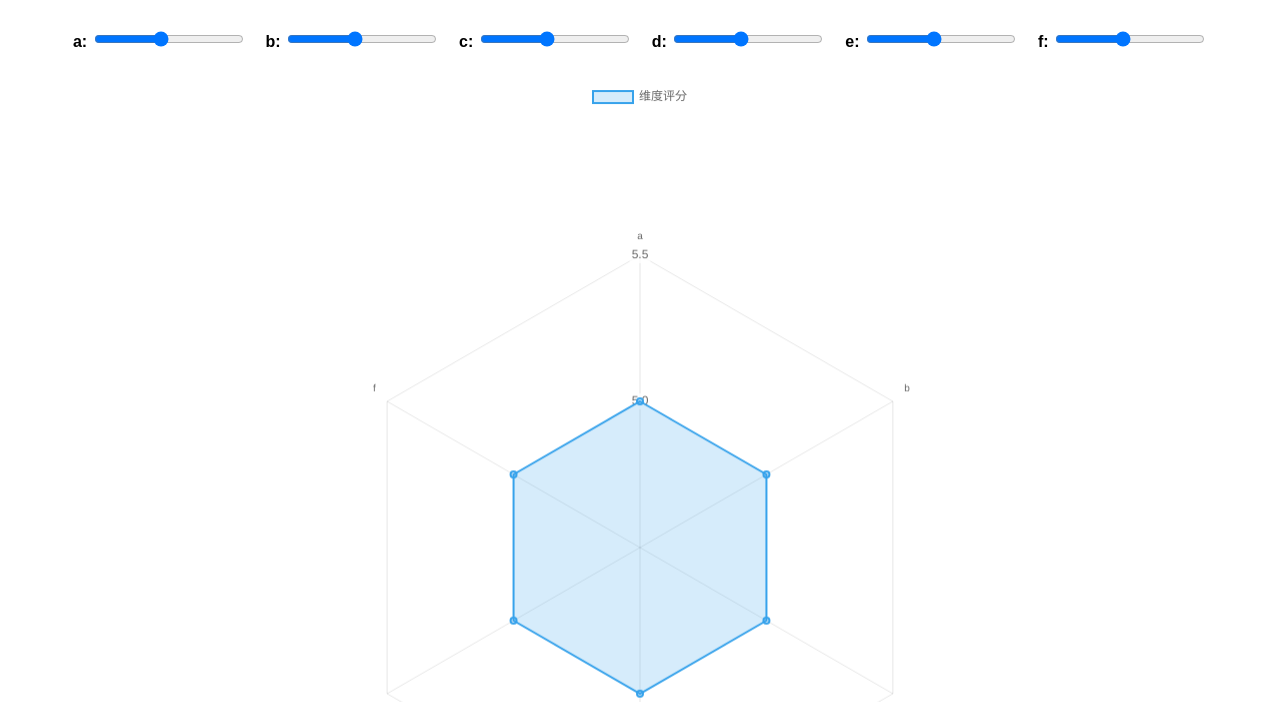
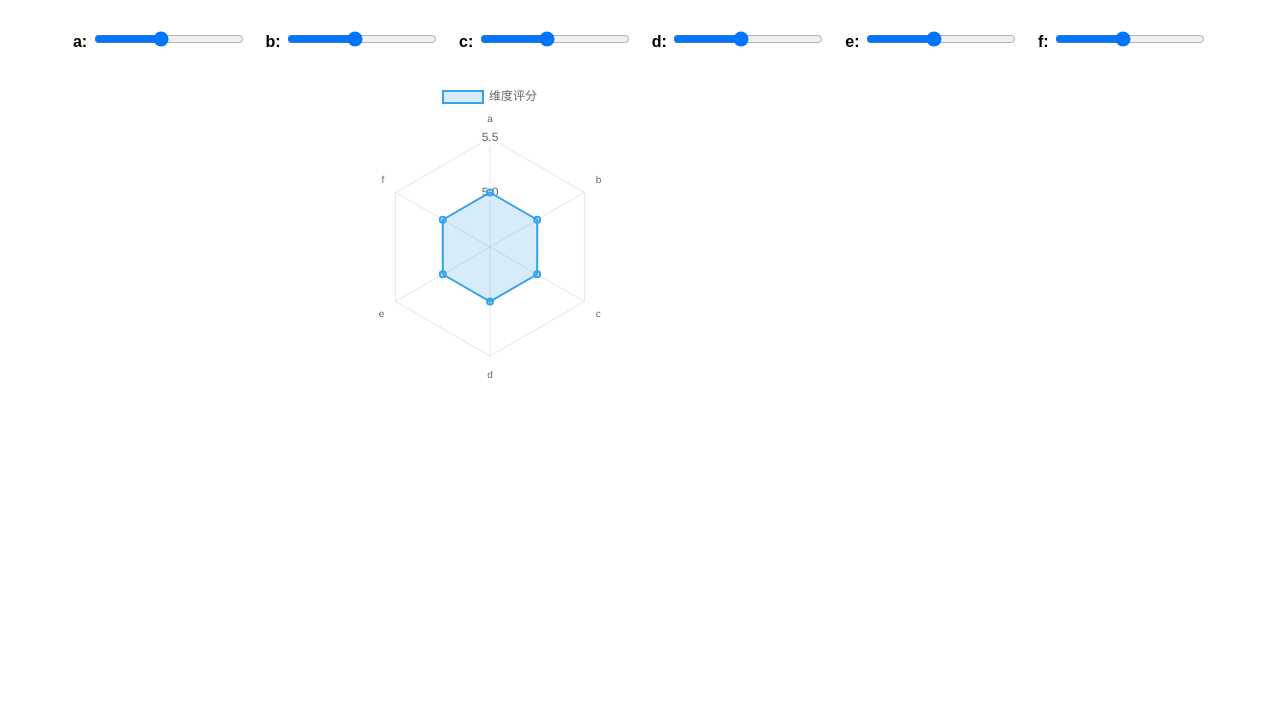
Before and after one commit to LibidoDealer/renovate_hexagon, a plain HTML site: page index.html in a window 1280 px wide. Shown: the part 98-800 px from the top of the page. Drawn offline with nearby package versions, Linux system fonts and the light colour scheme; animation ran at ten frames a second.

Commit message:
Update index.html

```diff
--- a/index.html
+++ b/index.html
@@ -11,8 +11,9 @@
       text-align: center;
       padding: 20px;
     }
-    #radar-chart {
-      max-width: 600px;
+    #radar-chart-container {
+      width: 600px;
+      height: 600px;
       margin: 0 auto 30px;
     }
     .slider-group {
@@ -43,7 +44,9 @@
     <label for="f">f: <input type="range" id="f" min="1" max="10" value="5" oninput="updateChart()"></label>
   </div>
 
-  <canvas id="radar-chart" width="600" height="600"></canvas>
+  <div id="radar-chart-container">
+    <canvas id="radar-chart"></canvas>
+  </div>
 
   <script>
     let radarChart;
@@ -63,6 +66,8 @@
           }]
         },
         options: {
+          responsive: false,  // 禁用响应式，以防止图表向下错位
+          maintainAspectRatio: false,  // 禁用长宽比保持
           scale: {
             ticks: {
               beginAtZero: true,
@@ -70,9 +75,7 @@
               max: 10,
               stepSize: 1
             }
-          },
-          responsive: true,
-          maintainAspectRatio: false
+          }
         }
       });
     }
```
